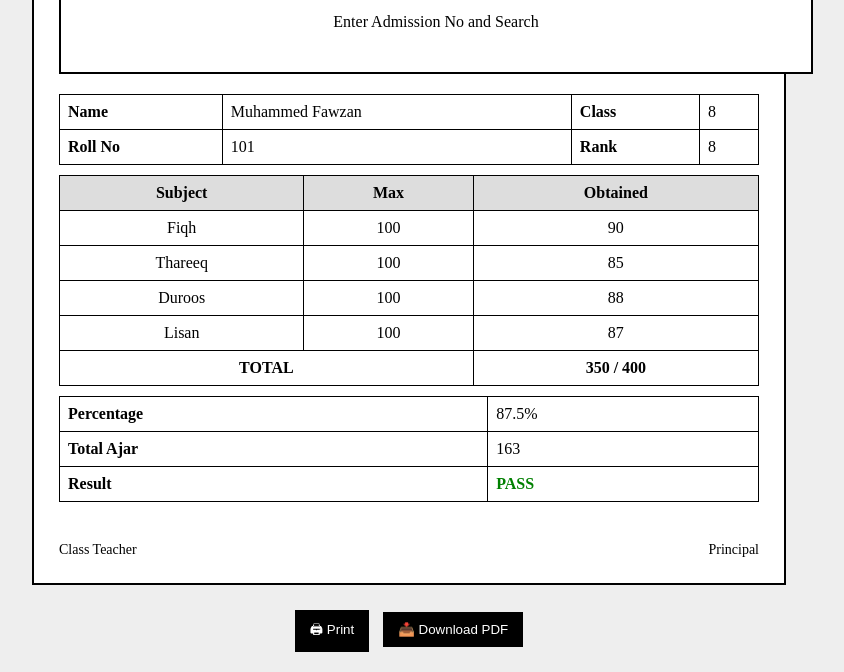
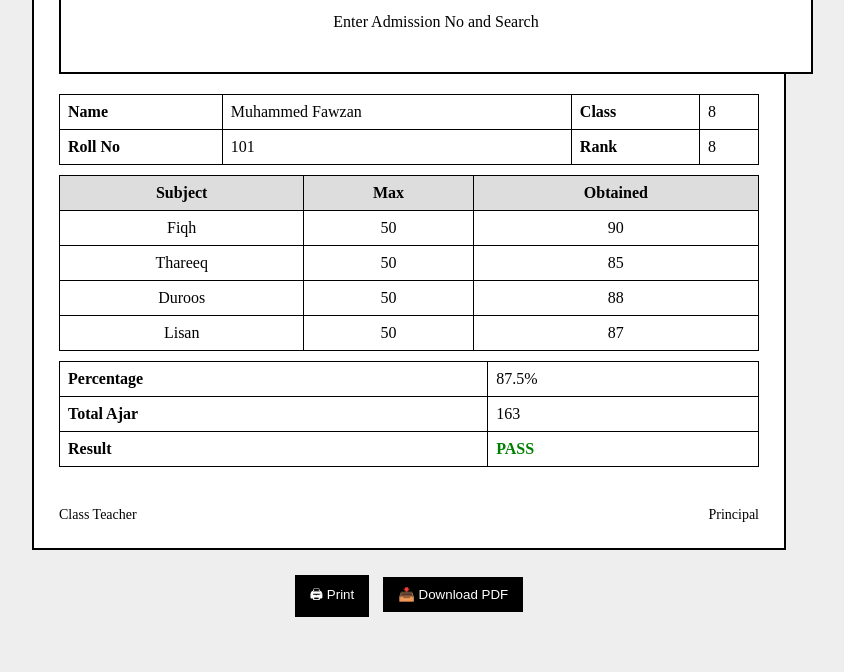
Before and after one commit to midlajp73-netizen/Darul-huda-Madrasa-Reg-no-9547, a plain HTML site: page index.html in a window 1280 px wide. Shown: the part 204-876 px from the top of the page, without its empty margins (231-1075 px from the left). After the commit the page ends 841 px from the top, so only its background shows below. Drawn offline with Linux system fonts and the light colour scheme.

Commit message:
Update index.html

```diff
--- a/index.html
+++ b/index.html
@@ -43,16 +43,12 @@
       <th>Obtained</th>
     </tr>
 
-    <tr><td>Fiqh</td><td>100</td><td>90</td></tr>
-    <tr><td>Thareeq</td><td>100</td><td>85</td></tr>
-    <tr><td>Duroos</td><td>100</td><td>88</td></tr>
-    <tr><td>Lisan</td><td>100</td><td>87</td></tr>
+    <tr><td>Fiqh</td><td>50</td><td>90</td></tr>
+    <tr><td>Thareeq</td><td>50</td><td>85</td></tr>
+    <tr><td>Duroos</td><td>50</td><td>88</td></tr>
+    <tr><td>Lisan</td><td>50</td><td>87</td></tr>
 
-    <tr class="total">
-      <td colspan="2">TOTAL</td>
-      <td>350 / 400</td>
-    </tr>
-  </table>
+
 
   <!-- Summary -->
   <table class="summary">
```
